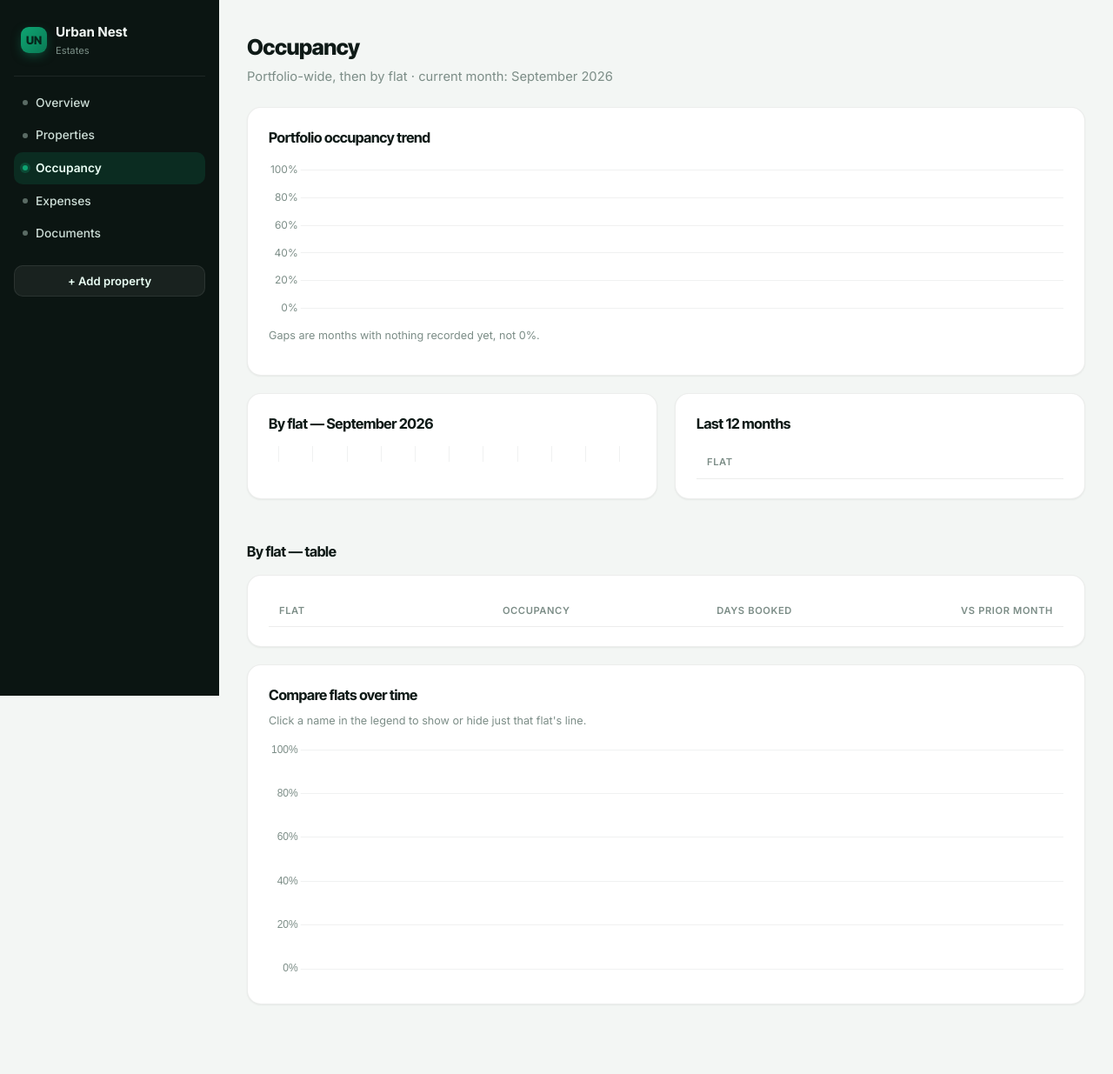
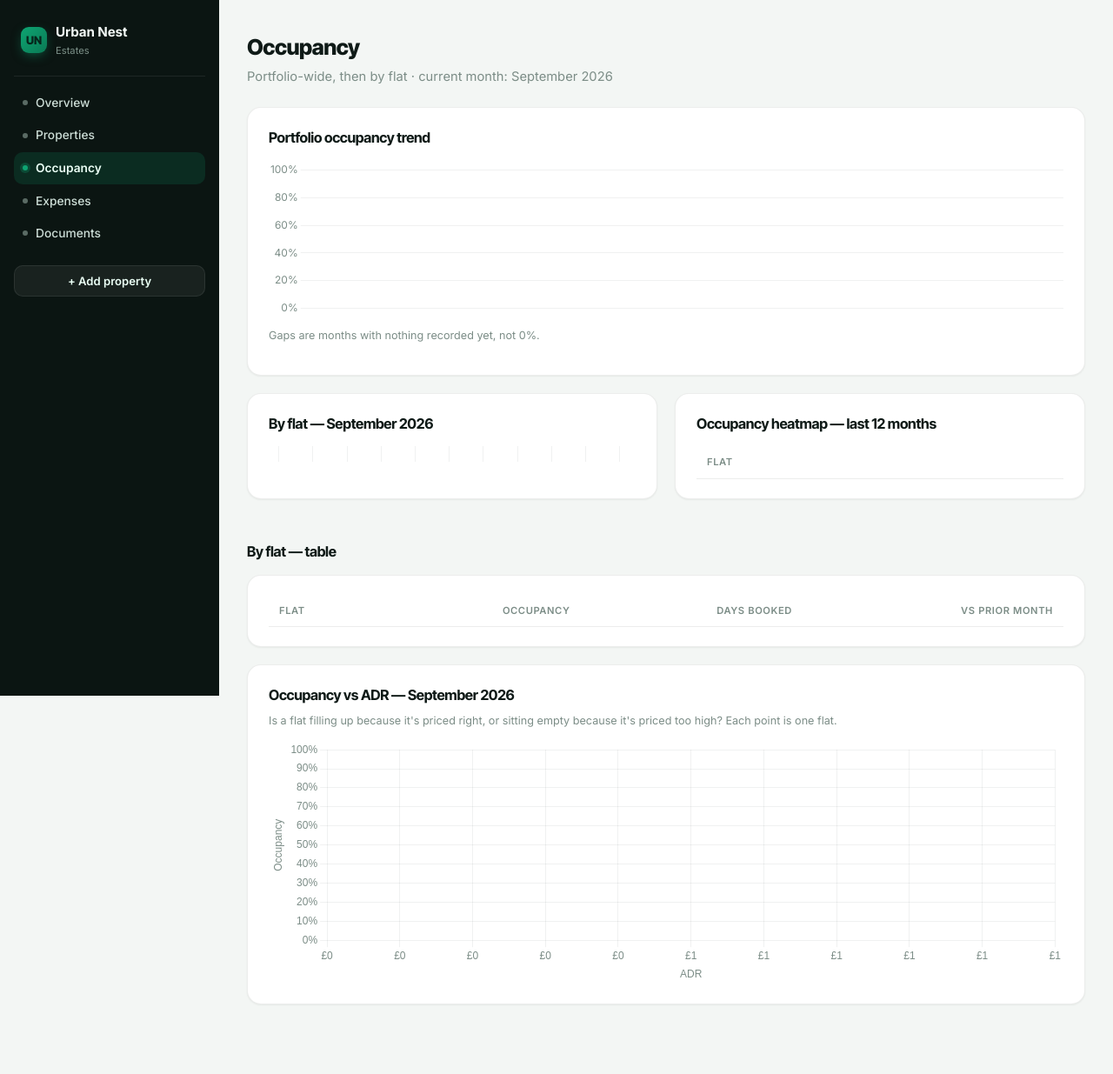
Before and after one commit to DadoCode/urban-nest-dashboard, a Flask app: page /occupancy in a window 1280 px wide. Shown: the whole page at 87% size. Run offline with Flask 3, Linux system fonts and the light colour scheme; data that the repository does not hold is empty; some libraries are stand-ins or nearby versions.

Commit message:
fix: replace the occupancy spaghetti chart with something that actually answers a question
Direct feedback: every chart should earn its place, not just decorate
the page. Audited every chart in the app against what's already shown
nearby:

- Removed Occupancy's "Compare flats over time" multi-line chart. This
  was the original "spaghetti chart" flagged all the way back at the
  start of this rebuild -- even capped to 4 visible lines by default, it
  told you less than the heatmap directly above it already does (which
  covers the same "compare occupancy across flats over time" job in a
  clearer form). Deleting it outright would just be a smaller dashboard,
  though, not a better one.
- Replaced it with an Occupancy vs ADR scatter: one point per flat, price
  on one axis, occupancy on the other. Answers a real question nothing
  else on the page does -- is a flat empty because it's priced too high,
  or full because it's priced right. Immediately surfaced a real signal
  on the live data: one flat sitting at roughly 3x every other flat's ADR
  with the lowest occupancy in the portfolio.
- Renamed the heatmap's heading from the generic "Last 12 months" to
  "Occupancy heatmap" now that it's the page's one answer to "compare
  over time," not one of two.
- Fixed Expenses' Opex vs Capex trend chart reading months_with_data()
  unbounded (same anchor-to-current-period + trailing-12 bug already
  fixed on Overview/Occupancy/property Overview, missed here) -- it would
  otherwise cram every month of history that exists into one chart as
  history accumulates.

Verified with a route sweep plus an in-browser visual check of the new
scatter chart and the heatmap's relabeling.

Co-Authored-By: Claude Sonnet 5 <noreply@anthropic.com>

```diff
--- a/dashboard/routes/expenses.py
+++ b/dashboard/routes/expenses.py
@@ -17,7 +17,11 @@ def index():
     flats = get_properties(conn, include_overhead=False)
     year, month = kpis.current_period(conn)
     start, end = kpis.month_bounds(year, month)
-    months = kpis.months_with_data(conn, None)
+    # Anchored + clipped to trailing 12 months -- see the matching note in
+    # routes/overview.py; an unbounded history here would cram years of
+    # bars into one unreadable chart.
+    anchor_ym = f"{year}-{month:02d}"
+    months = [m for m in kpis.months_with_data(conn, None) if m <= anchor_ym][-12:]
 
     rows = []
     for p in flats:
--- a/dashboard/routes/occupancy.py
+++ b/dashboard/routes/occupancy.py
@@ -44,6 +44,7 @@ def index():
             "id": p["id"], "name": p["name"], "occupancy": cur_occ,
             "days_booked": kpis.booked_nights(conn, p["id"], cstart, cend),
             "delta": pct_delta(cur_occ, prev_occ) if f"{py}-{pm:02d}" in own_months else None,
+            "adr": kpis.adr(conn, p["id"], cstart, cend),
         })
     rows.sort(key=lambda r: r["occupancy"], reverse=True)
 
@@ -66,5 +67,4 @@ def index():
         heatmap_months=[MONTH_ABBR[int(ym.split('-')[1])] + " " + ym.split('-')[0][2:] for ym in heatmap_months],
         heatmap_rows=heatmap_rows,
         months_json=json.dumps(months), portfolio_json=json.dumps(portfolio_series),
-        series_json=json.dumps(series_by_property),
     )
--- a/dashboard/templates/occupancy.html
+++ b/dashboard/templates/occupancy.html
@@ -16,7 +16,7 @@
       <div style="height:{{ rows|length * 34 + 20 }}px"><canvas id="rankedChart"></canvas></div>
     </div>
     <div class="card">
-      <h2 style="margin-top:0">Last 12 months</h2>
+      <h2 style="margin-top:0">Occupancy heatmap — last 12 months</h2>
       <div style="overflow-x:auto">
         <table style="font-size:0.8rem">
           <thead><tr><th>Flat</th>{% for m in heatmap_months %}<th class="num">{{ m }}</th>{% endfor %}</tr></thead>
@@ -59,18 +59,16 @@
   </div>
 
   <div class="card">
-    <h2 style="margin-top:0">Compare flats over time</h2>
-    <p class="note" style="margin-top:-6px">Click a name in the legend to show or hide just that flat's line.</p>
-    <div style="height:280px"><canvas id="compareChart"></canvas></div>
+    <h2 style="margin-top:0">Occupancy vs ADR — {{ current_month }}</h2>
+    <p class="note" style="margin-top:-6px">Is a flat filling up because it's priced right, or sitting empty because it's priced too high? Each point is one flat.</p>
+    <div style="height:280px"><canvas id="scatterChart"></canvas></div>
   </div>
 
   <script>
     const months = {{ months_json|safe }};
     const portfolio = {{ portfolio_json|safe }};
-    const series = {{ series_json|safe }};
     const teal = '#0ea472';
     const tealSoft = 'rgba(14,164,114,0.15)';
-    const palette = ['#0ea472', '#e0932e', '#8e44ad', '#2980b9', '#e0483f', '#16a085', '#d35400', '#7f8c8d', '#27ae60', '#2c3e50', '#e67e22'];
     const occScale = (extra) => quietScales(pctShort, Object.assign({ y: { beginAtZero: true, max: 100, grid: { color: 'rgba(15,26,23,0.06)' }, border: { display: false }, ticks: { callback: pctShort, maxTicksLimit: 6 } } }, extra || {}));
 
     new Chart(document.getElementById('portfolioChart'), {
@@ -91,22 +89,19 @@
       },
     });
 
-    const datasets = Object.keys(series).map((name, i) => ({
-      label: name,
-      data: series[name],
-      borderColor: palette[i % palette.length],
-      backgroundColor: 'transparent',
-      spanGaps: false,
-      tension: 0.3,
-      hidden: i >= 4,
-    }));
-
-    new Chart(document.getElementById('compareChart'), {
-      type: 'line',
-      data: { labels: months, datasets },
+    const scatterPoints = {{ rows|tojson }}.filter(r => r.adr > 0).map(r => ({ x: r.adr, y: Math.round(r.occupancy * 1000) / 10, name: r.name }));
+    new Chart(document.getElementById('scatterChart'), {
+      type: 'scatter',
+      data: { datasets: [{ label: 'Flats', data: scatterPoints, backgroundColor: teal, pointRadius: 6, pointHoverRadius: 8 }] },
       options: {
-        scales: occScale(),
-        plugins: { legend: { position: 'bottom' }, tooltip: { callbacks: { label: (i) => `${i.dataset.label}: ${pctShort(i.parsed.y)}` } } },
+        plugins: {
+          legend: { display: false },
+          tooltip: { callbacks: { label: (i) => [`${i.raw.name}`, `ADR: ${moneyFull(i.raw.x)}`, `Occupancy: ${pctShort(i.raw.y)}`] } },
+        },
+        scales: {
+          x: { title: { display: true, text: 'ADR' }, grid: { color: 'rgba(15,26,23,0.06)' }, border: { display: false }, ticks: { callback: moneyShort } },
+          y: { title: { display: true, text: 'Occupancy' }, beginAtZero: true, max: 100, grid: { color: 'rgba(15,26,23,0.06)' }, border: { display: false }, ticks: { callback: pctShort } },
+        },
       },
     });
   </script>
```
